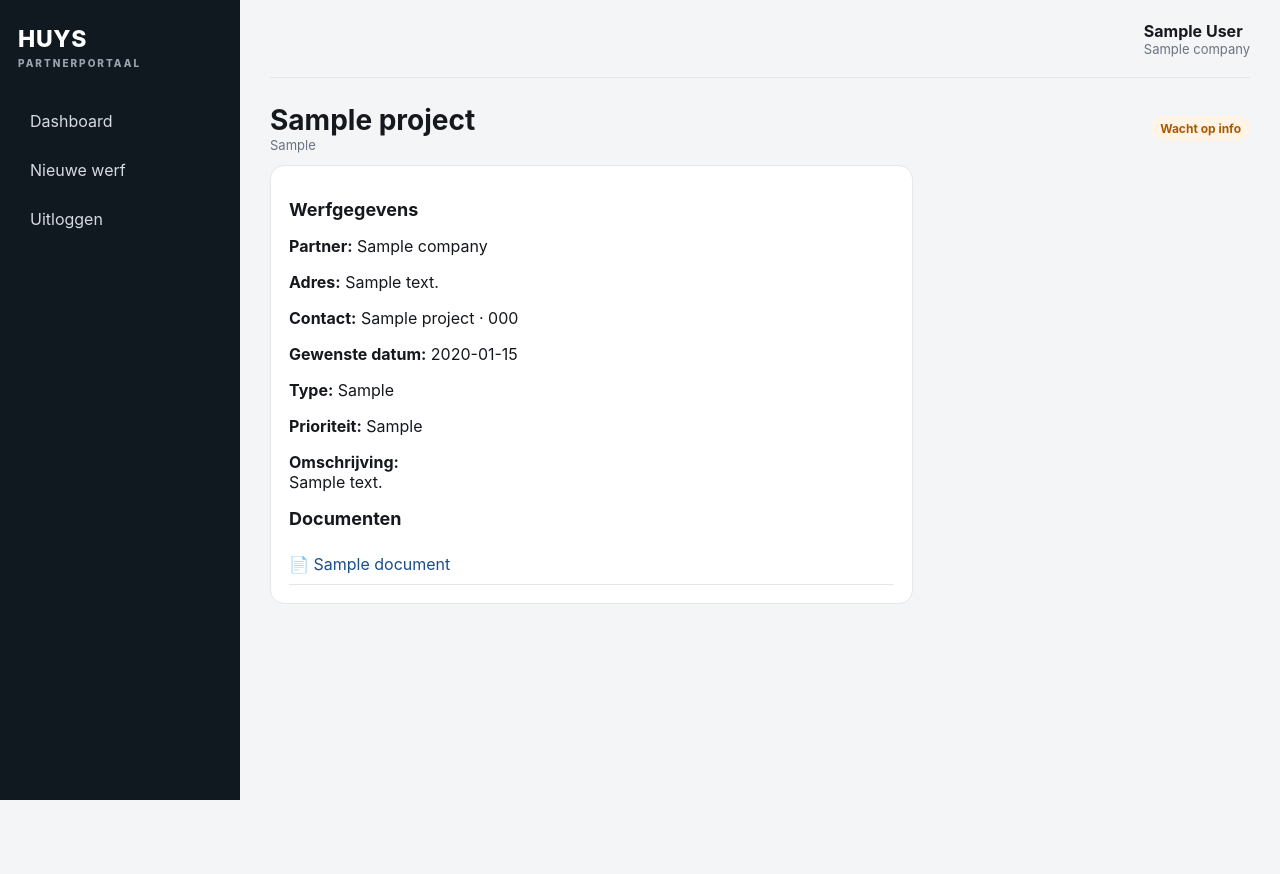
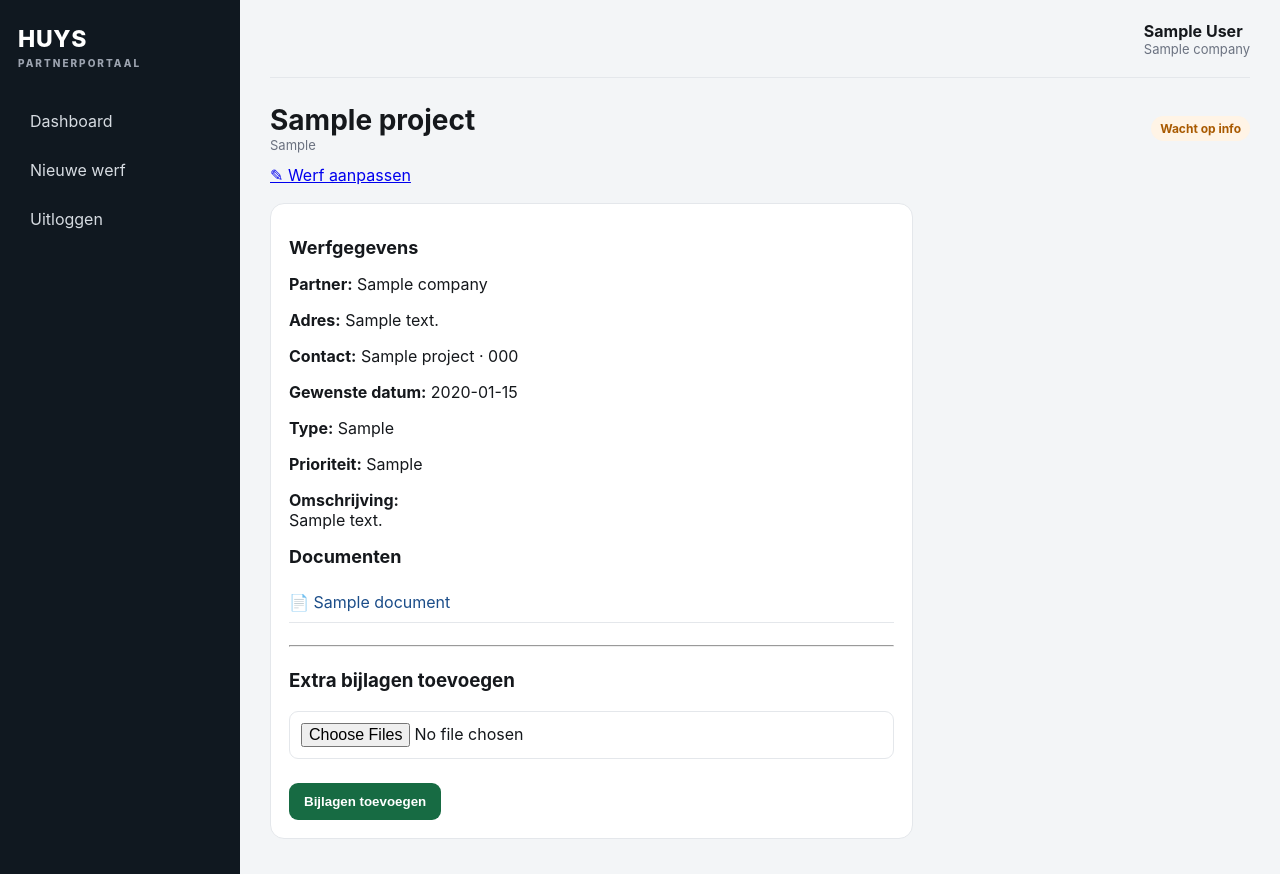
Before and after one commit to schrijnwerkenhuys-lab/huys-partnerportaal, a Flask app: page /projects/1 in a window 1280 px wide. Before the commit the page ends 800 px from the top, so only its background shows below. Run offline with Flask 3, Linux system fonts and the light colour scheme; the visitor is signed in with stand-in values (Sample User, id 1); tables that the repository leaves empty hold one stand-in row (values such as "Sample post"); some libraries are stand-ins or nearby versions.

Commit message:
Bewerkknop en extra bijlagen op werfdetail

```diff
--- a/templates/project_detail.html
+++ b/templates/project_detail.html
@@ -1,6 +1,9 @@
 {% extends "base.html" %}
 {% block content %}
 <div class="section-head"><div><h1>{{ project.title }}</h1><div class="muted">{{ project.reference or 'Geen referentie' }}</div></div><span class="status {% if project.status=='Wacht op info' %}warn{% endif %}">{{ project.status }}</span></div>
+<div style="display:flex;gap:10px;flex-wrap:wrap;margin-bottom:18px;">
+<a href="{{ url_for('edit_project', project_id=project.id) }}" class="button">✎ Werf aanpassen</a>
+</div>
 <div class="detail">
 <div class="card">
 <h2>Werfgegevens</h2>
@@ -15,6 +18,12 @@
 {% for d in project.documents %}
 <div class="doc"><a href="{{ url_for('download_document', doc_id=d.id) }}">📄 {{ d.original_name }}</a></div>
 {% else %}<div class="muted">Geen documenten toegevoegd.</div>{% endfor %}
+<hr style="margin:22px 0;">
+<h3>Extra bijlagen toevoegen</h3>
+<form method="post" action="{{ url_for('add_project_documents', project_id=project.id) }}" enctype="multipart/form-data">
+<input type="file" name="documents" multiple required>
+<button class="primary" type="submit" style="margin-top:10px;">Bijlagen toevoegen</button>
+</form>
 </div>
 {% if me.role == 'huys_admin' %}
 <div class="card"><h2>HUYS beheer</h2>
```
